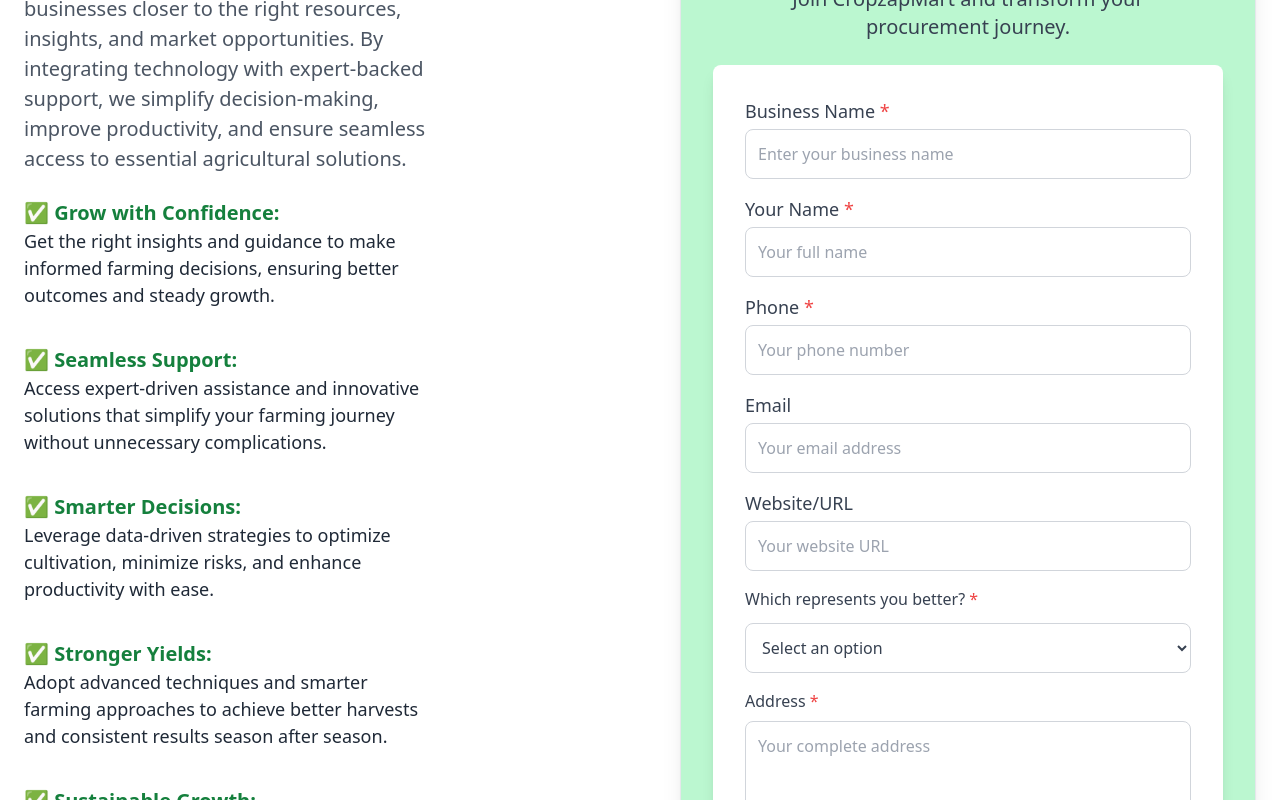
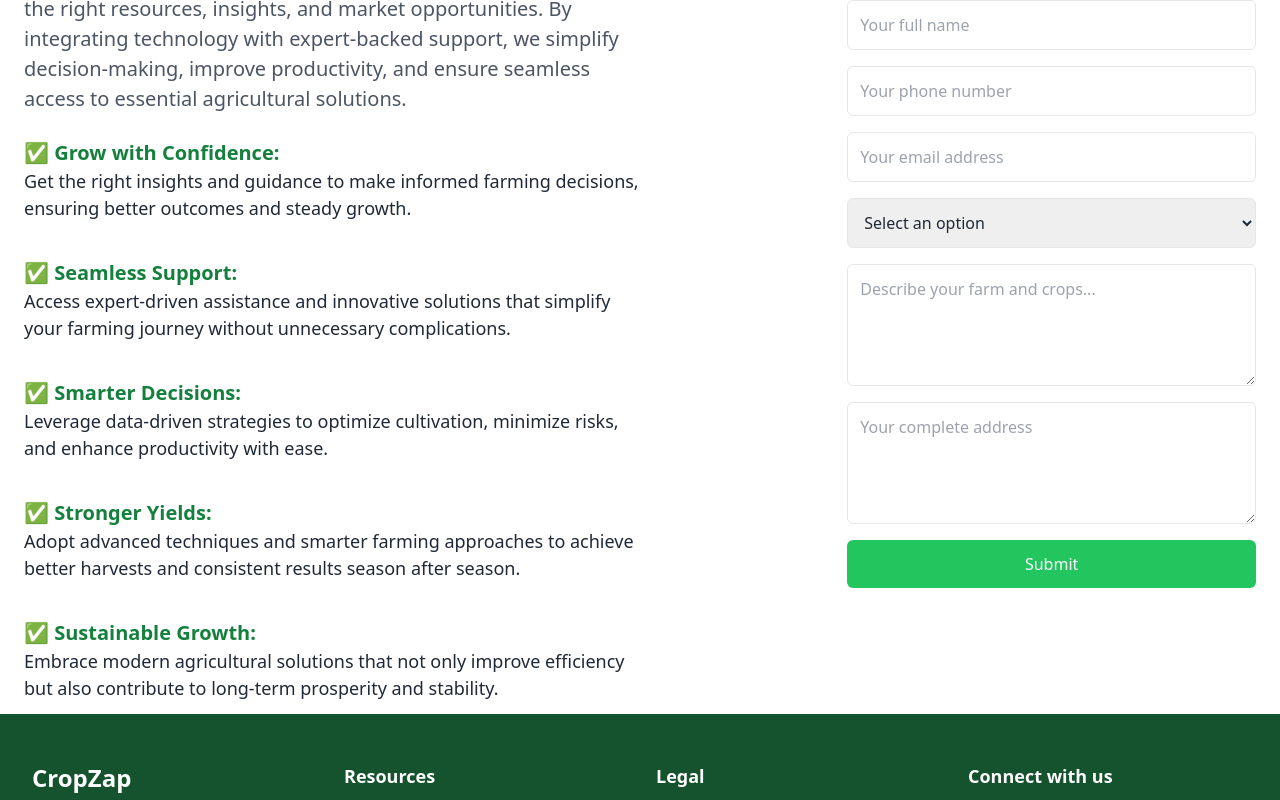
Before and after one commit to nehasekhs/Agriculture, a React (Vite) app: page /registrationform in a window 1280 px wide. Shown: the part 800-1600 px from the top of the page. Built offline with nearby package versions, Linux system fonts and the light colour scheme.

Commit message:
Update: [first commit]

```diff
--- a/src/pages/RegistrationForm.tsx
+++ b/src/pages/RegistrationForm.tsx
@@ -5,47 +5,40 @@ import { Link } from "react-router-dom";
 
 const RegistrationForm: React.FC = () => {
   const [formData, setFormData] = useState({
-      businessName: "",
-      name: "",
-      phone: "",
+    fullName: "",
+    phoneNumber: "",
     email: "",
-      website: "",
-      role: "",
+    option: "",
+    farmDescription: "",
     address: "",
     createdAt: new Date(),
   });
 
-    const [error, setError] = useState("");
-    const [successMessage, setSuccessMessage] = useState("");
   const [modalOpen, setModalOpen] = useState(false);
   const [modalMessage, setModalMessage] = useState({ title: '', content: '' });
   const [btnLoader, setBtnLoader] = useState(false);
-
-    const handleChange = (e: React.ChangeEvent<HTMLInputElement | HTMLTextAreaElement | HTMLSelectElement>) => {
-      const { name, value } = e.target;
-      setFormData((prevData) => ({
-        ...prevData,
-        [name]: value,
-      }));
-    };
 
   interface ModalMessage {
     title: string;
     content: string;
   }
+
+  const handleChange = (e: any) => {
+    setFormData({ ...formData, [e.target.name]: e.target.value });
+  };
+
   const handleSubmit = async (e: any) => {
     e.preventDefault();
     setBtnLoader(true);
     try {
       formData.createdAt = new Date();
-      const response = await axios.post(import.meta.env.VITE_MONGO_DB_URL + 'mart', formData);
+      const response = await axios.post(import.meta.env.VITE_MONGO_DB_URL + 'grower', formData);
 
       console.log(response);
       if (response.status === 201 || response.status === 200 || response.status === 250) {
-        // const mail_response =
         await fetch(
           import.meta.env.VITE_MONGO_DB_URL +
-          "send-email-mart",
+          "send-email-gwr",
           {
             method: "POST",
             headers: {
@@ -57,23 +50,17 @@ const RegistrationForm: React.FC = () => {
           console.log(response);
         });
 
-        // const mail_res = await mail_response.json();
-
         setBtnLoader(false);
       }
 
-      setModalMessage({ title: 'success', content: 'Successfully form submitted.' } as ModalMessage);
-
-      setSuccessMessage(response.data.message);
-      setError("");
+      setModalMessage({ title: 'Success', content: 'Successfully form submitted.' } as ModalMessage);
 
       setFormData({
-        businessName: "",
-        name: "",
-        phone: "",
+        fullName: "",
+        phoneNumber: "",
         email: "",
-        website: "",
-        role: "",
+        option: "",
+        farmDescription: "",
         address: "",
         createdAt: new Date(),
       });
@@ -82,12 +69,15 @@ const RegistrationForm: React.FC = () => {
       console.log(error);
       setModalMessage({ title: 'Error', content: 'Failed to submit the form.' } as ModalMessage);
       setBtnLoader(false);
-      setError("Failed to submit form. Please try again.");
-      setSuccessMessage("");
     }
     setModalOpen(true);
     setBtnLoader(false);
   };
+
+  const closeModal = () => {
+    setModalOpen(false);
+  };
+
 
   return (
 <div className="flex flex-col items-center">
@@ -138,152 +128,136 @@ const RegistrationForm: React.FC = () => {
           </ul>
         </motion.div>
 <div className="mt-10 text-center mb-10">
-  <Link
+  {/* <Link
     to="/cropgrowerform"
     className="inline-block bg-green-600 text-white px-6 py-3 rounded-xl text-lg font-semibold shadow-md transition-all hover:bg-green-700 hover:scale-105"
   >
     Get Started
-  </Link>
+  </Link> */}
 </div>
         {/* Right: Registration Form */}
-         <motion.section
-  id="registration-section"
+
+
+<section id="registration" className="registration py-16 bg-white">
+  <motion.div
    initial={{ opacity: 0, x: 50 }}
    animate={{ opacity: 1, x: 0 }}
    transition={{ duration: 1.2 }}
-  className="w-full max-w-md sm:max-w-lg md:max-w-xl bg-green-200 rounded-2xl shadow-xl p-6 sm:p-8 border border-gray-200 mt-10 mx-auto"
+    className="container mx-auto text-center  "
   >
+    <h2 className="text-3xl font-bold mb-4">Get Started</h2>
+    <p className="text-gray-600 mb-6">
+      Join With CropzapGrower and Transform your Farming
+    </p>
 
-          <div className="text-center px-4">
-            <h2 className="text-5xl sm:text-4xl md:text-6xl font-bold text-green-700 mb-4">Get Started</h2>
-            <p className="text-base sm:text-lg md:text-[20px] text-gray-700 mb-6">Join CropzapMart and transform your procurement journey.</p>
-          </div>
-            <div className="form-container max-w-3xl mx-auto bg-white p-6 sm:p-8 rounded-lg shadow-lg">
-              <form onSubmit={handleSubmit}>
-                {[
-                  {
-                    label: "Business Name",
-                    id: "businessName",
-                    type: "text",
-                    placeholder: "Enter your business name",
-                    required: true,
-                  },
-                  {
-                    label: "Your Name",
-                    id: "name",
-                    type: "text",
-                    placeholder: "Your full name",
-                    required: true,
-                  },
-                  {
-                    label: "Phone",
-                    id: "phone",
-                    type: "tel",
-                    placeholder: "Your phone number",
-                    required: true,
-                  },
-                  {
-                    label: "Email",
-                    id: "email",
-                    type: "email",
-                    placeholder: "Your email address",
-                    required: false,
-                  },
-                  {
-                    label: "Website/URL",
-                    id: "website",
-                    type: "text",
-                    placeholder: "Your website URL",
-                    required: false,
-                  },
-                ].map((field: any, index: number) => (
-                  <div className="form-group mb-4" key={index}>
-                    <label
-                      htmlFor={field.id}
-                      className="block text-sm sm:text-base md:text-lg text-gray-700 font-medium mb-1"
+    <form
+      onSubmit={handleSubmit}
+      className="max-w-lg mx-auto grid grid-cols-1 gap-4"
     >
-                      {field.label} {field.required && <span className="text-red-500">*</span>}
-                    </label>
-                    <input
-                      type={field.type}
-                      id={field.id}
-                      name={field.id}
-                      placeholder={field.placeholder}
-                      required={field.required}
-                      value={formData[field.id]}
+      <motion.input
+        whileFocus={{ scale: 1.02 }}
+        type="text"
+        name="fullName"
+        value={formData.fullName}
         onChange={handleChange}
-                      className="w-full border border-gray-300 rounded-lg p-3 text-gray-700 focus:outline-none focus:ring-2 focus:ring-green-500 focus:border-transparent transition-all"
+        placeholder="Your full name"
+        className="form-input p-3 border rounded-md focus:outline-none focus:ring-2 focus:ring-green-500"
+        required
       />
-                  </div>
-                ))}
-                <div className="form-group mb-4">
-                  <label
-                    htmlFor="role"
-                    className="block text-gray-700 font-medium mb-3"
+      <motion.input
+        whileFocus={{ scale: 1.02 }}
+        type="tel"
+        name="phoneNumber"
+        value={formData.phoneNumber}
+        onChange={handleChange}
+        placeholder="Your phone number"
+        className="form-input p-3 border rounded-md focus:outline-none focus:ring-2 focus:ring-green-500"
+        required
+      />
+      <motion.input
+        whileFocus={{ scale: 1.02 }}
+        type="email"
+        name="email"
+        value={formData.email}
+        onChange={handleChange}
+        placeholder="Your email address"
+        className="form-input p-3 border rounded-md focus:outline-none focus:ring-2 focus:ring-green-500"
+      />
+      <motion.select
+        whileFocus={{ scale: 1.02 }}
+        name="option"
+        value={formData.option}
+        onChange={handleChange}
+        className="form-select p-3 border rounded-md focus:outline-none focus:ring-2 focus:ring-green-500"
+        required
       >
-                    Which represents you better? <span className="text-red-500">*</span>
-                  </label>
-                  <select
-                    id="role"
-                    name="role"
+        <option value="" disabled>Select an option</option>
+        <option value="Individual Farmer">Individual Farmer</option>
+        <option value="Group of Farmers">Group of Farmers</option>
+        <option value="Farmer Producer Organisation">Farmer Producer Organisation</option>
+        <option value="Others">Others</option>
+      </motion.select>
+      <motion.textarea
+        whileFocus={{ scale: 1.02 }}
+        name="farmDescription"
+        value={formData.farmDescription}
+        onChange={handleChange}
+        rows={4}
+        placeholder="Describe your farm and crops..."
+        className="form-textarea p-3 border rounded-md focus:outline-none focus:ring-2 focus:ring-green-500"
         required
-                    value={formData.role}
+      ></motion.textarea>
+      <motion.textarea
+        whileFocus={{ scale: 1.02 }}
+        name="address"
+        value={formData.address}
         onChange={handleChange}
-                    className="w-full border border-gray-300 rounded-lg p-3 text-gray-700 bg-white focus:outline-none focus:ring-2 focus:ring-green-500 focus:border-transparent transition-all"
-                  >
-                    <option value="" disabled>
-                      Select an option
-                    </option>
-                    <option value="Super Markets">Super Markets</option>
-                    <option value="Vegetable Stores">Vegetable Stores</option>
-                    <option value="Kirana Stores">Kirana Stores</option>
-                    <option value="Restaurants">Restaurants</option>
-                    <option value="Canteens & Hostels">Canteens & Hostels</option>
-                    <option value="Tea Shops / Bakery">Tea Shops / Bakery</option>
-                    <option value="Modern Retail">Modern Retail</option>
-                    <option value="One Time Customer / Party Orders">One Time Customer / Party Orders</option>
-                    <option value="Sandhai / Road Side Customers / Push Carts">Sandhai / Road Side Customers / Push Carts</option>
-                    <option value="Exporter">Exporter</option>
-                    <option value="Fruits Shop / Juice Shop">Fruits Shop / Juice Shop</option>
-                    <option value="Chain of Restaurants">Chain of Restaurants</option>
-                    <option value="Thaluk Market - Retailer">Thaluk Market - Retailer</option>
-                    <option value="Manufacturer">Manufacturer</option>
-                    <option value="Uzhavar Sandhai">Uzhavar Sandhai</option>
-                    <option value="Others">Others</option>
-                  </select>
-                </div>
-                <div className="form-group mb-4">
-                  <label
-                    htmlFor="address"
-                    className="block text-gray-700 font-medium mb-2"
-                  >
-                    Address <span className="text-red-500">*</span>
-                  </label>
-                  <textarea
-                    id="address"
-                    name="address"
         rows={4}
         placeholder="Your complete address"
+        className="form-textarea p-3 border rounded-md focus:outline-none focus:ring-2 focus:ring-green-500"
         required
-                    value={formData.address}
-                    onChange={handleChange}
-                    className="w-full border border-gray-300 rounded-lg p-3 text-gray-700 focus:outline-none focus:ring-2 focus:ring-green-500 focus:border-transparent transition-all"
-                  ></textarea>
-                </div>
-                <button
+      ></motion.textarea>
+      <motion.button
+        whileTap={{ scale: 0.97 }}
         type="submit"
-                  className="submit-btn bg-green-600 text-white py-2 px-4 rounded-lg shadow-md hover:bg-green-700"
+        className="btn bg-green-500 text-white px-6 py-3 rounded-md"
+        disabled={btnLoader}
       >
         {btnLoader ? (
           <div className="inset-0 flex items-center justify-center">
             <div className="animate-spin rounded-full h-5 w-5 border-t-2 border-white"></div>
           </div>
-                  ) : "Submit"}                </button>
+        ) : "Submit"}
+      </motion.button>
     </form>
-              {error && <div className="mt-4 text-red-600">{error}</div>}
-              {successMessage && <div className="mt-4 text-green-600">{successMessage}</div>}
-            </div>
-            </motion.section>
+  </motion.div>
+
+  {/* Modal with motion */}
+  {modalOpen && (
+    <motion.div
+      initial={{ opacity: 0 }}
+      animate={{ opacity: 1 }}
+      className="fixed inset-0 flex items-center justify-center bg-gray-500 bg-opacity-50"
+    >
+      <motion.div
+        initial={{ scale: 0.8, opacity: 0 }}
+        animate={{ scale: 1, opacity: 1 }}
+        transition={{ duration: 0.3 }}
+        className="bg-white p-6 rounded-lg shadow-lg max-w-sm w-full"
+      >
+        <h3 className="text-xl font-semibold">{modalMessage.title}</h3>
+        <p className="mt-2 text-gray-600">{modalMessage.content}</p>
+        <button
+          onClick={closeModal}
+          className="mt-4 px-6 py-2 bg-green-500 text-white rounded-md"
+        >
+          Close
+        </button>
+      </motion.div>
+    </motion.div>
+  )}
+</section>
+
       </section>
 
         </div>
--- a/src/pages/cropmartform.tsx
+++ b/src/pages/cropmartform.tsx
@@ -3,40 +3,47 @@ import axios from "axios";
 
 const CropmartForm = () => {
   const [formData, setFormData] = useState({
-    fullName: "",
-    phoneNumber: "",
+    businessName: "",
+    name: "",
+    phone: "",
     email: "",
-    option: "",
-    farmDescription: "",
+    website: "",
+    role: "",
     address: "",
     createdAt: new Date(),
   });
 
+  const [error, setError] = useState("");
+  const [successMessage, setSuccessMessage] = useState("");
   const [modalOpen, setModalOpen] = useState(false);
   const [modalMessage, setModalMessage] = useState({ title: '', content: '' });
   const [btnLoader, setBtnLoader] = useState(false);
+
+  const handleChange = (e: React.ChangeEvent<HTMLInputElement | HTMLTextAreaElement | HTMLSelectElement>) => {
+    const { name, value } = e.target;
+    setFormData((prevData) => ({
+      ...prevData,
+      [name]: value,
+    }));
+  };
 
   interface ModalMessage {
     title: string;
     content: string;
   }
-
-  const handleChange = (e: any) => {
-    setFormData({ ...formData, [e.target.name]: e.target.value });
-  };
-
 const handleSubmit = async (e: any) => {
   e.preventDefault();
   setBtnLoader(true);
   try {
     formData.createdAt = new Date();
-      const response = await axios.post(import.meta.env.VITE_MONGO_DB_URL + 'grower', formData);
+    const response = await axios.post(import.meta.env.VITE_MONGO_DB_URL + 'mart', formData);
 
     console.log(response);
     if (response.status === 201 || response.status === 200 || response.status === 250) {
+      // const mail_response =
       await fetch(
         import.meta.env.VITE_MONGO_DB_URL +
-          "send-email-gwr",
+        "send-email-mart",
         {
           method: "POST",
           headers: {
@@ -48,17 +55,23 @@ const CropmartForm = () => {
         console.log(response);
       });
 
+      // const mail_res = await mail_response.json();
+
       setBtnLoader(false);
     }
 
-      setModalMessage({ title: 'Success', content: 'Successfully form submitted.' } as ModalMessage);
+    setModalMessage({ title: 'success', content: 'Successfully form submitted.' } as ModalMessage);
+
+    setSuccessMessage(response.data.message);
+    setError("");
 
     setFormData({
-        fullName: "",
-        phoneNumber: "",
+      businessName: "",
+      name: "",
+      phone: "",
       email: "",
-        option: "",
-        farmDescription: "",
+      website: "",
+      role: "",
       address: "",
       createdAt: new Date(),
     });
@@ -67,88 +80,126 @@ const CropmartForm = () => {
     console.log(error);
     setModalMessage({ title: 'Error', content: 'Failed to submit the form.' } as ModalMessage);
     setBtnLoader(false);
+    setError("Failed to submit form. Please try again.");
+    setSuccessMessage("");
   }
   setModalOpen(true);
   setBtnLoader(false);
 };
-
-  const closeModal = () => {
-    setModalOpen(false);
-  };
-
   return (
-    <section id="registration" className="registration py-16 bg-white">
-      <div className="container mx-auto text-center">
-        <h2 className="text-3xl font-bold mb-4">Get Started</h2>
-        <p className="text-gray-600 mb-6">
-          Join With CropzapGrower and Transform your Farming
-        </p>
-        <form
-          onSubmit={handleSubmit}
-          className="max-w-lg mx-auto grid grid-cols-1 gap-4"
+    <section
+    id="registration-section"
+    className="w-full max-w-md sm:max-w-lg md:max-w-xl bg-green-200 rounded-2xl shadow-xl p-6 sm:p-8 border border-gray-200 mt-10 mx-auto"
   >
+    <div className="text-center px-4">
+      <h2 className="text-5xl sm:text-4xl md:text-6xl font-bold text-green-700 mb-4">Get Started</h2>
+      <p className="text-base sm:text-lg md:text-[20px] text-gray-700 mb-6">Join CropzapMart and transform your procurement journey.</p>
+    </div>
+    <div className="form-container max-w-3xl mx-auto bg-white p-6 sm:p-8 rounded-lg shadow-lg">
+      <form onSubmit={handleSubmit}>
+        {[
+          {
+            label: "Business Name",
+            id: "businessName",
+            type: "text",
+            placeholder: "Enter your business name",
+            required: true,
+          },
+          {
+            label: "Your Name",
+            id: "name",
+            type: "text",
+            placeholder: "Your full name",
+            required: true,
+          },
+          {
+            label: "Phone",
+            id: "phone",
+            type: "tel",
+            placeholder: "Your phone number",
+            required: true,
+          },
+          {
+            label: "Email",
+            id: "email",
+            type: "email",
+            placeholder: "Your email address",
+            required: false,
+          },
+          {
+            label: "Website/URL",
+            id: "website",
+            type: "text",
+            placeholder: "Your website URL",
+            required: false,
+          },
+        ].map((field, index) => (
+          <div className="form-group mb-4" key={index}>
+            <label htmlFor={field.id} className="block text-sm sm:text-base md:text-lg text-gray-700 font-medium mb-1">
+              {field.label} {field.required && <span className="text-red-500">*</span>}
+            </label>
             <input
-            type="text"
-            name="fullName"
-            value={formData.fullName}
+              type={field.type}
+              id={field.id}
+              name={field.id}
+              placeholder={field.placeholder}
+              required={field.required}
+              value={(formData as any)[field.id] || ""}
               onChange={handleChange}
-            placeholder="Your full name"
-            className="form-input p-3 border rounded-md focus:outline-none focus:ring-2 focus:ring-green-500"
+              className="w-full border border-gray-300 rounded-lg p-3 text-gray-700 focus:outline-none focus:ring-2 focus:ring-green-500 focus:border-transparent transition-all"
+            />
+          </div>
+        ))}
+        <div className="form-group mb-4">
+          <label htmlFor="role" className="block text-gray-700 font-medium mb-3">
+            Which represents you better? <span className="text-red-500">*</span>
+          </label>
+          <select
+            id="role"
+            name="role"
             required
-          />
-          <input
-            type="tel"
-            name="phoneNumber"
-            value={formData.phoneNumber}
+            value={formData.role}
             onChange={handleChange}
-            placeholder="Your phone number"
-            className="form-input p-3 border rounded-md focus:outline-none focus:ring-2 focus:ring-green-500"
-            required
-          />
-          <input
-            type="email"
-            name="email"
-            value={formData.email}
-            onChange={handleChange}
-            placeholder="Your email address"
-            className="form-input p-3 border rounded-md focus:outline-none focus:ring-2 focus:ring-green-500"
-          />
-          <select
-            name="option"
-            value={formData.option}
-            onChange={handleChange}
-            className="form-select p-3 border rounded-md focus:outline-none focus:ring-2 focus:ring-green-500"
-            required
+            className="w-full border border-gray-300 rounded-lg p-3 text-gray-700 bg-white focus:outline-none focus:ring-2 focus:ring-green-500 focus:border-transparent transition-all"
           >
-            <option value="" disabled>
-              Select an option
-            </option>
-            <option value="Individual Farmer">Individual Farmer</option>
-            <option value="Group of Farmers">Group of Farmers</option>
-            <option value="Farmer Producer Organisation">
-              Farmer Producer Organisation
-            </option>
+            <option value="" disabled>Select an option</option>
+            <option value="Super Markets">Super Markets</option>
+            <option value="Vegetable Stores">Vegetable Stores</option>
+            <option value="Kirana Stores">Kirana Stores</option>
+            <option value="Restaurants">Restaurants</option>
+            <option value="Canteens & Hostels">Canteens & Hostels</option>
+            <option value="Tea Shops / Bakery">Tea Shops / Bakery</option>
+            <option value="Modern Retail">Modern Retail</option>
+            <option value="One Time Customer / Party Orders">One Time Customer / Party Orders</option>
+            <option value="Sandhai / Road Side Customers / Push Carts">Sandhai / Road Side Customers / Push Carts</option>
+            <option value="Exporter">Exporter</option>
+            <option value="Fruits Shop / Juice Shop">Fruits Shop / Juice Shop</option>
+            <option value="Chain of Restaurants">Chain of Restaurants</option>
+            <option value="Thaluk Market - Retailer">Thaluk Market - Retailer</option>
+            <option value="Manufacturer">Manufacturer</option>
+            <option value="Uzhavar Sandhai">Uzhavar Sandhai</option>
             <option value="Others">Others</option>
           </select>
+        </div>
+        <div className="form-group mb-4">
+          <label htmlFor="address" className="block text-gray-700 font-medium mb-2">
+            Address <span className="text-red-500">*</span>
+          </label>
           <textarea
-            name="farmDescription"
-            value={formData.farmDescription}
-            onChange={handleChange}
+            id="address"
+            name="address"
             rows={4}
-            placeholder="Describe your farm and crops..."
-            className="form-textarea p-3 border rounded-md focus:outline-none focus:ring-2 focus:ring-green-500"
+            placeholder="Your complete address"
             required
-          ></textarea>
-          <textarea
-            name="address"
             value={formData.address}
             onChange={handleChange}
-            rows={4}
-            placeholder="Your complete address"
-            className="form-textarea p-3 border rounded-md focus:outline-none focus:ring-2 focus:ring-green-500"
-            required
+            className="w-full border border-gray-300 rounded-lg p-3 text-gray-700 focus:outline-none focus:ring-2 focus:ring-green-500 focus:border-transparent transition-all"
           ></textarea>
-          <button className="btn bg-green-500 text-white px-6 py-3 rounded-md" disabled={btnLoader}>
+        </div>
+        <button
+          type="submit"
+          className="submit-btn bg-green-600 text-white py-2 px-4 rounded-lg shadow-md hover:bg-green-700"
+        >
           {btnLoader ? (
             <div className="inset-0 flex items-center justify-center">
               <div className="animate-spin rounded-full h-5 w-5 border-t-2 border-white"></div>
@@ -156,25 +207,13 @@ const CropmartForm = () => {
           ) : "Submit"}
         </button>
       </form>
+      {error && <div className="mt-4 text-red-600">{error}</div>}
+      {successMessage && <div className="mt-4 text-green-600">{successMessage}</div>}
     </div>
-      {/* Modal */}
-      {modalOpen && (
-        <div className="fixed inset-0 flex items-center justify-center bg-gray-500 bg-opacity-50">
-          <div className="bg-white p-6 rounded-lg shadow-lg max-w-sm w-full">
-            <h3 className="text-xl font-semibold">{modalMessage.title}</h3>
-            <p className="mt-2 text-gray-600">{modalMessage.content}</p>
-            <button
-              onClick={closeModal}
-              className="mt-4 px-6 py-2 bg-green-500 text-white rounded-md"
-            >
-              Close
-            </button>
-          </div>
-        </div>
-      )}
   </section>
-
 );
 };
 
+
+
 export default CropmartForm;
```
Also changed, not shown: src/components/Navbar.tsx (+30 -9 lines). Lines whose indentation alone changed are shown as unchanged.
